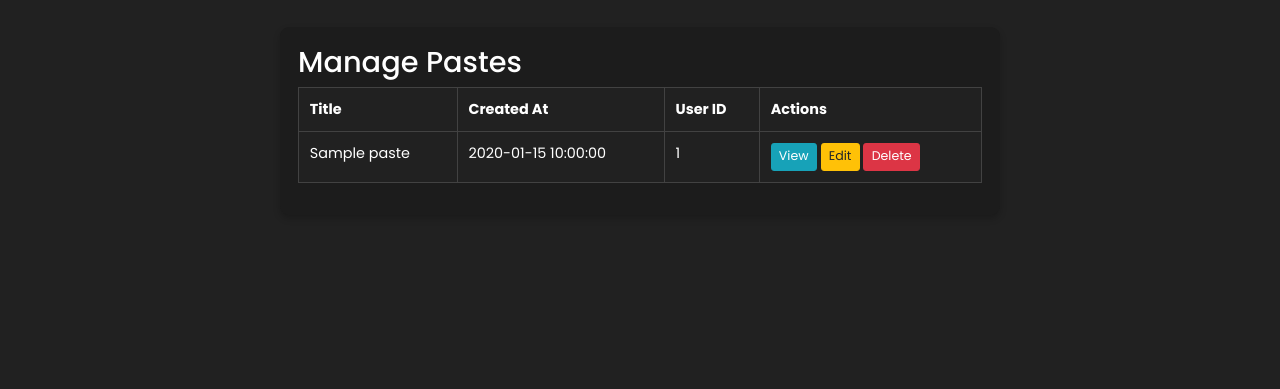
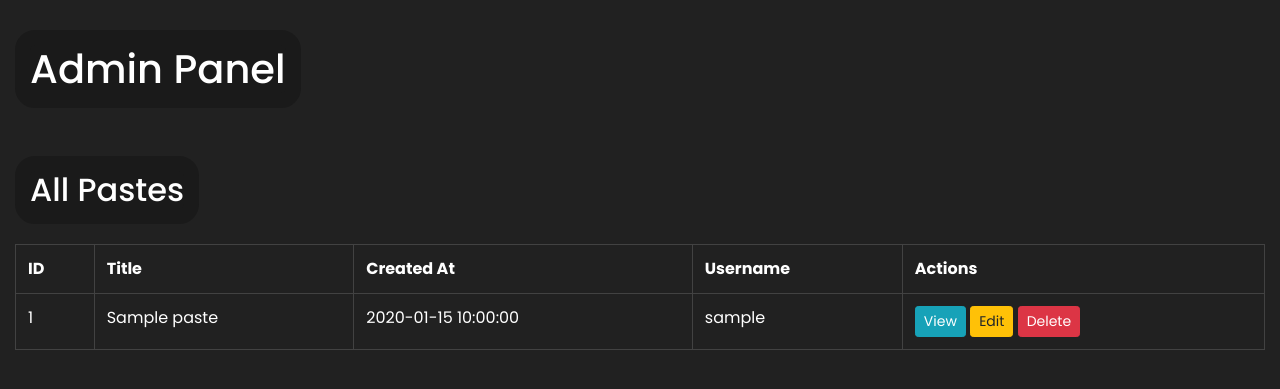
Before and after one commit to javiermzelaya/PasteRAW, a PHP site: page /manage_pastes.php in a window 1280 px wide. Shown: the part 64-453 px from the top of the page. Run offline with PHP 8.4, Linux system fonts and the light colour scheme; the visitor is signed in with stand-in values (Sample User, id 1); data comes from the database, SQL or seed files in the repository; tables that the repository leaves empty hold one stand-in row (values such as "Sample post"); a stand-in replaces the project's code that opens the database connection; some libraries are stand-ins or nearby versions.

Commit message:
Update manage_pastes.php

```diff
--- a/manage_pastes.php
+++ b/manage_pastes.php
@@ -2,14 +2,60 @@
 session_start();
 require 'config.php'; // Incluir la configuración global
 
-if (!isset($_SESSION['user_id']) || $_SESSION['role'] !== 'admin') {
-    header('Location: login.php');
+// Verificar si el usuario está logueado
+if (!isset($_SESSION['user_id'])) {
+    header('Location: index.php');
     exit;
 }
 
-// Obtener todos los pastes
-$stmt = $pdo->query('SELECT id, title, created_at, user_id FROM pastes');
-$pastes = $stmt->fetchAll();
+$user_id = $_SESSION['user_id'];
+
+// Obtener datos del usuario
+$stmt = $pdo->prepare('SELECT username, email, role FROM users WHERE id = ?');
+$stmt->execute([$user_id]);
+$user = $stmt->fetch();
+
+if (!$user) {
+    // Manejar caso donde el usuario no se encuentra
+    echo "User not found.";
+    exit;
+}
+
+$username = $user['username'];
+$email = $user['email'];
+$role = $user['role']; // Aquí se obtiene el rol del usuario
+
+// Verificar si el usuario es administrador
+$is_admin = ($role === 'admin');
+
+// Si el administrador está accediendo a esta página, obtener todos los archivos creados por todos los usuarios
+if ($is_admin) {
+    // Obtener los archivos de todos los usuarios
+    $stmt = $pdo->query('SELECT p.id, p.title, p.created_at, u.username FROM pastes p JOIN users u ON p.user_id = u.id');
+    $pastes = $stmt->fetchAll(PDO::FETCH_ASSOC);
+} else {
+    // Obtener solo los archivos del usuario actual
+    $stmt = $pdo->prepare('SELECT id, title, created_at FROM pastes WHERE user_id = ?');
+    $stmt->execute([$user_id]);
+    $pastes = $stmt->fetchAll(PDO::FETCH_ASSOC);
+}
+
+if ($_SERVER['REQUEST_METHOD'] === 'POST' && !$is_admin) {
+    // Solo los usuarios no administradores pueden actualizar su perfil
+    if (isset($_POST['update_profile'])) {
+        $email = $_POST['email'];
+        $password = $_POST['password'];
+
+        $stmt = $pdo->prepare("UPDATE users SET email = ?, password = ? WHERE id = ?");
+        $stmt->execute([$email, password_hash($password, PASSWORD_DEFAULT), $user_id]);
+    }
+}
+
+// Obtener el título y logo del sitio desde la base de datos
+$stmt = $pdo->query('SELECT title, logo_filename FROM settings LIMIT 1');
+$settings = $stmt->fetch();
+$title = $settings['title'];
+$logo_filename = $settings['logo_filename'];
 ?>
 
 <!DOCTYPE html>
@@ -17,53 +63,75 @@
 <head>
     <meta charset="UTF-8">
     <meta name="viewport" content="width=device-width, initial-scale=1.0">
-    <title>Manage Pastes - <?= htmlspecialchars($site_name) ?></title>
+    <title><?= $is_admin ? 'Admin Panel' : 'User Panel' ?> - <?= htmlspecialchars($username) ?></title>
     <link href="https://stackpath.bootstrapcdn.com/bootstrap/4.5.2/css/bootstrap.min.css" rel="stylesheet">
     <style>
-        @import url(https://fonts.googleapis.com/css2?family=Poppins:ital,wght@0,100;0,300;0,400;0,500;0,700;0,900;1,100;1,300;1,400;1,500;1,700;1,900&display=swap);
-        @import url('https://fonts.googleapis.com/css2?family=Open+Sans:wght@300..800;1,300..800&family=Poppins:wght@100..900&display=swap');
         body {
-            font-family: Poppins;
-            transition: background-color 0.3s, color 0.3s;
+            font-family: 'Poppins', sans-serif;
         }
-		.dark-mode thead tr th {
-  			border: 1px solid #4a4a4a !important;
-		}
-
-		.dark-mode tbody tr td {
-			border: 1px solid #4a4a4a !important;
-		}
-		thead tr th {
-			border: 1px solid #d9d9d9 !important;
-		}
-
-		tbody tr td {
-			border: 1px solid #d9d9d9 !important;
+        table {
+            width: 100%;
+            margin-top: 20px;
         }
     </style>
 </head>
+<body>
     <?php include 'navbar.php'; ?>
-<div class="container mt-5">
-    <h2>Manage Pastes</h2>
+    <div class="container-fluid">
+        <?php if ($is_admin): ?>
+            <h1 class="mb-4">Admin Panel</h1>
+        <?php else: ?>
+            <h1 class="mb-4">User Panel</h1>
+        <?php endif; ?>
+
+        <!-- Mostrar perfil solo si es usuario -->
+        <?php if (!$is_admin): ?>
+            <h2>Profile</h2>
+            <form action="user_panel.php" method="post">
+                <div class="form-row">
+                    <div class="form-group col-md-4">
+                        <label for="username">Username:</label>
+                        <input type="text" id="username" name="username" class="form-control" value="<?= htmlspecialchars($username) ?>" readonly>
+                    </div>
+                    <div class="form-group col-md-4">
+                        <label for="email">Email:</label>
+                        <input type="email" id="email" name="email" class="form-control" value="<?= htmlspecialchars($email) ?>" required>
+                    </div>
+                    <div class="form-group col-md-4">
+                        <label for="password">New Password:</label>
+                        <input type="password" id="password" name="password" class="form-control" required>
+                    </div>
+                </div>
+                <button type="submit" name="update_profile" class="btn btn-primary mt-3">Update Profile</button>
+            </form>
+        <?php endif; ?>
+
+        <h2 class="mt-5"><?= $is_admin ? 'All Pastes' : 'My Pastes' ?></h2>
         <table class="table table-hover">
             <thead>
                 <tr>
+                    <th>ID</th>
                     <th>Title</th>
                     <th>Created At</th>
-                <th>User ID</th>
+                    <?php if ($is_admin): ?>
+                        <th>Username</th>
+                    <?php endif; ?>
                     <th>Actions</th>
                 </tr>
             </thead>
             <tbody>
                 <?php foreach ($pastes as $paste): ?>
                     <tr>
+                        <td><?= htmlspecialchars($paste['id']) ?></td>
                         <td><?= htmlspecialchars($paste['title']) ?></td>
                         <td><?= htmlspecialchars($paste['created_at']) ?></td>
-                    <td><?= htmlspecialchars($paste['user_id']) ?></td>
+                        <?php if ($is_admin): ?>
+                            <td><?= htmlspecialchars($paste['username']) ?></td>
+                        <?php endif; ?>
                         <td>
                             <a href="view.php?id=<?= $paste['id'] ?>" class="btn btn-info btn-sm">View</a>
                             <a href="edit_paste.php?id=<?= $paste['id'] ?>" class="btn btn-warning btn-sm">Edit</a>
-                        <a href="delete_paste.php?id=<?= $paste['id'] ?>&from_admin=1" class="btn btn-danger btn-sm" onclick="return confirm('Are you sure you want to delete this paste?');">Delete</a>
+                            <a href="delete_paste.php?id=<?= $paste['id'] ?>" class="btn btn-danger btn-sm" onclick="return confirm('Are you sure you want to delete this paste?');">Delete</a>
                         </td>
                     </tr>
                 <?php endforeach; ?>
@@ -72,7 +140,7 @@
     </div>
     <?php include 'footbar.php'; ?>
     <script src="https://code.jquery.com/jquery-3.5.1.slim.min.js"></script>
-<script src="https://cdn.jsdelivr.net/npm/@popperjs/core@2.9.3/dist/umd/popper.min.js"></script>
+    <script src="https://cdn.jsdelivr.net/npm/@popperjs/core@2.5.4/dist/umd/popper.min.js"></script>
     <script src="https://stackpath.bootstrapcdn.com/bootstrap/4.5.2/js/bootstrap.min.js"></script>
 </body>
 </html>
```
Lines whose indentation alone changed are shown as unchanged.
